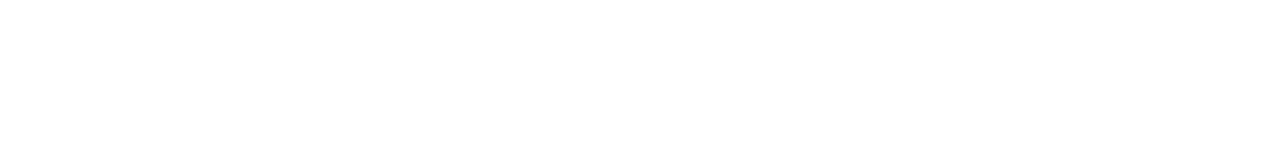
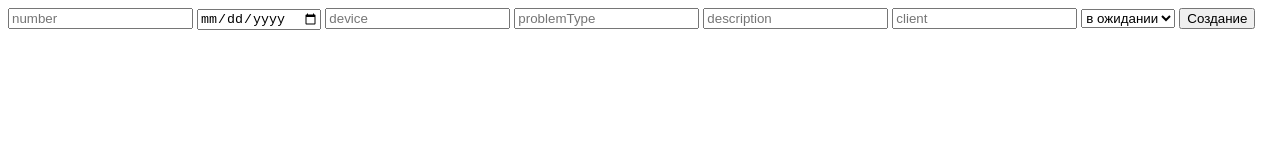
Before and after one commit to Svyatozar-P/Svyatoslav306Demo, a plain HTML site: page index.html in a window 1280 px wide. Drawn offline with Linux system fonts and the light colour scheme.

Commit message:
Реализована страница HTML добавления заявки

```diff
--- a/index.html
+++ b/index.html
@@ -1,10 +1,22 @@
 <!DOCTYPE html>
 <html>
+<head>
     <title>Создание заявки</title>
 </head>
 <body>
-    <form>
-
+    <form action="http://127.0.0.1:8000/orders" method="post">
+        <input required placeholder="number" type="number" name="number"/>
+        <input required placeholder="startDate" type="date" name="startDate"/>
+        <input required placeholder="device" type="text" name="device"/>
+        <input required placeholder="problemType" type="text" name="problemType"/>
+        <input required placeholder="description" type="text" name="description"/>
+        <input required placeholder="client" type="text" name="client"/>
+        <select name="status">
+            <option>в ожидании</option>
+            <option>в работе</option>
+            <option>выполнено</option>
+        </select>
+        <input type="submit" value="Создание" />
     </form>
 </body>
 </html>
```
